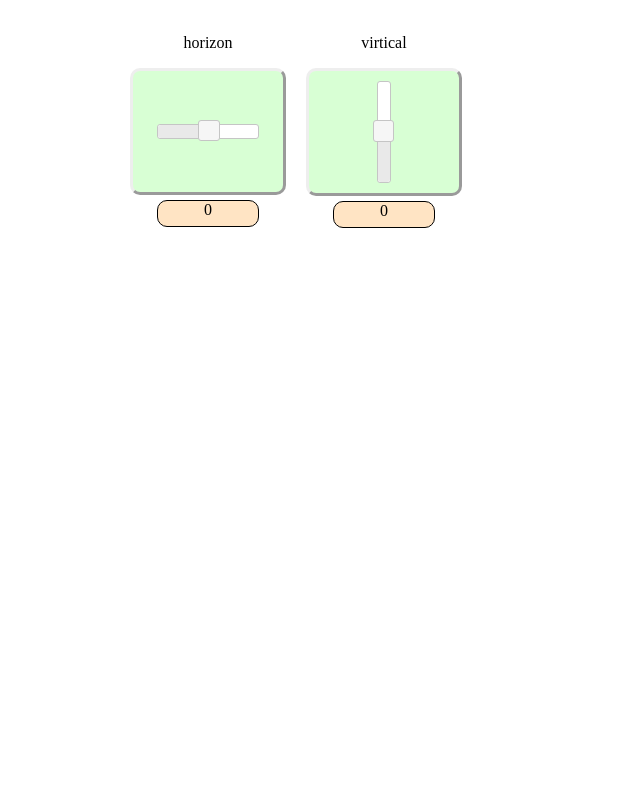
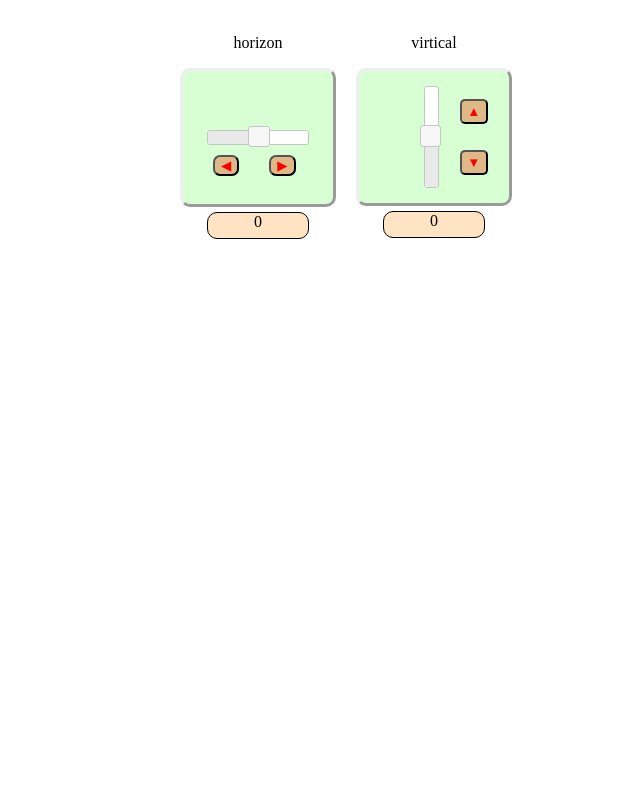
Before and after one commit to camelrush/miniRc, a Django app: page /control/template/ in a window 1280 px wide. Shown: the whole page, without its empty margins (270-910 px from the left). Run offline with Django 3.2, Linux system fonts and the light colour scheme.

Commit message:
3rd_commit

```diff
--- a/miniRcApp/static/css/styles.css
+++ b/miniRcApp/static/css/styles.css
@@ -1,5 +1,5 @@
 body {
-    width: 500px;
+    width: 400px;
     margin-right: auto;
     margin-left: auto;
 }
@@ -18,23 +18,46 @@ body {
 }
 
 .control-box-inner-virtical {
-    padding-top: 10px;
-    padding-bottom: 10px;
+    padding-top: 15px;
+    padding-bottom: 15px;
 }
 
 .control-box-inner-horizon {
-    padding-top: 53px;
-    padding-bottom: 53px;
+    padding-top: 59px;
+    padding-bottom: 59px;
 }
 
 #slider-bar-virtical {
     height: 100px;
-    margin: auto;
+    margin-left: 65px;
+    float: left;
 }
 
 #slider-bar-horizon {
     width: 100px;
     margin: auto;
+}
+
+.slider-arrow {
+    background-color: burlywood;
+    color: red;
+    text-align: center;
+}
+
+.slider-arrow-horizon {
+    float: left;
+    margin-left: 30px;
+    margin-top: 10px;
+    border-radius: 7px;
+}
+
+.slider-arrow-virtical {
+    margin: 13px;
+    border-radius: 5px;
+    padding-top: 3px;
+    padding-bottom: 3px;
+    padding-left: 5px;
+    padding-right: 5px;
 }
 
 .slider-value-box {
--- a/miniRcApp/static/js/index.js
+++ b/miniRcApp/static/js/index.js
@@ -3,26 +3,105 @@ $(document).ready(function() {
     $("#slider-bar-virtical").slider({
         orientation: 'vertical',
         animate: 'slow',
-        value: 5,
-        min: 0,
-        max: 10,
+        value: 0,
+        min: -5,
+        max: 5,
         step: 1,
         range: "min",
-        slide: function(event, ui) {
-            $("#slider-value-virtical").html(ui.value - (10 / 2));
+        change: function(event, ui) {
+            $("#slider-value-virtical").html(ui.value);
+            control_send();
         }
     });
 
     $("#slider-bar-horizon").slider({
         orientation: 'horizon',
         animate: 'slow',
-        value: 5,
-        min: 0,
-        max: 10,
+        value: 0,
+        min: -5,
+        max: 5,
         step: 1,
         range: "min",
-        slide: function(event, ui) {
-            $("#slider-value-horizon").html(ui.value - (10 / 2));
+        change: function(event, ui) {
+            $("#slider-value-horizon").html(ui.value);
+            control_send();
         }
     });
+
+    $("#slider-arrow-up").click(function() {
+        var val = $("#slider-bar-virtical").slider("value");
+        $("#slider-bar-virtical").slider("value", val + 1);
+    });
+
+    $("#slider-arrow-down").click(function() {
+        var val = $("#slider-bar-virtical").slider("value");
+        $("#slider-bar-virtical").slider("value", val - 1);
+    });
+
+    $("#slider-arrow-left").click(function() {
+        var val = $("#slider-bar-horizon").slider("value");
+        $("#slider-bar-horizon").slider("value", val - 1);
+    });
+
+    $("#slider-arrow-right").click(function() {
+        var val = $("#slider-bar-horizon").slider("value");
+        $("#slider-bar-horizon").slider("value", val + 1);
+    });
+
+    var control_send = function() {
+
+        var vval = $("#slider-bar-virtical").slider("value");
+        var hval = $("#slider-bar-horizon").slider("value");
+
+        var data = {
+            direction: "left",
+            virtical: vval,
+            horizon: hval
+        };
+
+        $.ajax({
+            type: "POST",
+            url: "http://192.168.3.24:3000/control/",
+            data: data,
+            dataType: "html"
+        }).done(function(data, textStatus, jqXHR) {
+            alert(data);
+        });
+    };
+
+    // ==============================================================
+    // Ajax to django by POST functions has probrem.
+    // refer to https://docs.djangoproject.com/en/dev/ref/csrf/#ajax
+    // ==============================================================
+    function getCookie(name) {
+        var cookieValue = null;
+        if (document.cookie && document.cookie !== '') {
+            var cookies = document.cookie.split(';');
+            for (var i = 0; i < cookies.length; i++) {
+                var cookie = cookies[i].trim();
+                // Does this cookie string begin with the name we want?
+                if (cookie.substring(0, name.length + 1) === (name + '=')) {
+                    cookieValue = decodeURIComponent(cookie.substring(name.length + 1));
+                    break;
+                }
+            }
+        }
+        return cookieValue;
+    }
+
+    var csrftoken = getCookie('csrftoken');
+
+    function csrfSafeMethod(method) {
+        // these HTTP methods do not require CSRF protection
+        return (/^(GET|HEAD|OPTIONS|TRACE)$/.test(method));
+    }
+
+    $.ajaxSetup({
+        beforeSend: function(xhr, settings) {
+            if (!csrfSafeMethod(settings.type) && !this.crossDomain) {
+                xhr.setRequestHeader("X-CSRFToken", csrftoken);
+            }
+        }
+    });
+
 });
--- a/miniRcApp/templates/index.html
+++ b/miniRcApp/templates/index.html
@@ -17,6 +17,12 @@
             <p>horizon</p>
             <div class="control-box-inner control-box-inner-horizon" id="slider-wrap-virtical">
                 <div id="slider-bar-horizon" class="slider-bar"></div>
+                <div>
+                    <button id="slider-arrow-left" class="slider-arrow slider-arrow-horizon">◀</button>
+                </div>
+                <div>
+                    <button id="slider-arrow-right" class="slider-arrow slider-arrow-horizon">▶</button>
+                </div>
             </div>
             <div class="slider-value-box" id="slider-value-box-hoizon">
                 <span class="slider-value" id="slider-value-horizon">0</span>
@@ -26,6 +32,14 @@
             <p>virtical</p>
             <div class="control-box-inner control-box-inner-virtical" id="slider-wrap-virtical">
                 <div id="slider-bar-virtical" class="slider-bar"></div>
+                <div class="slider-arrow-box-virtical">
+                    <div>
+                        <button id="slider-arrow-up" class="slider-arrow slider-arrow-virtical">▲</button>
+                    </div>
+                    <div>
+                        <button id="slider-arrow-down" class="slider-arrow slider-arrow-virtical">▼</button>
+                    </div>
+                </div>
             </div>
             <div class="slider-value-box" id="slider-value-box-virtical">
                 <span class="slider-value" id="slider-value-virtical">0</span>
--- a/miniRcApp/views.py
+++ b/miniRcApp/views.py
@@ -11,39 +11,13 @@ ON_CONTINUE_SECONDS = 3
 
 # Create your views here.
 def control(request):
-    control = direction.Direction.get_control(request.GET.get("direction"))
+    control = direction.Direction.get_control(request.POST.get("direction"))
+    print(request.POST.get("horizon"))
+    print(request.POST.get("virtical"))
     if not control is None:
         th = threading.Thread(target=action_exec(control))
         th.start()
-
     return HttpResponse("forward:" + str(apps.forward_val) + " turn:" + str(apps.turn_val))
-'''
-    PIN1 = 4
-    PIN2 = 17
-    pi = pigpio.pi()
-    try:
-        setup_PWM(PIN1 ,200, 100)
-        setup_PWM(PIN2 ,10, 100)
-        for i in range(3):
-            lighting(PIN1 ,100 ,10 ,0.05)
-            lighting(PIN2 ,100 ,10 ,0.05)
-    except KeyboardInterrupt:
-        pass
-
-def setup_PWM(PIN ,f ,r):
-    pi.set_PWM_frequecy(PIN ,f)
-    pi.set_PWM_range(PIN ,r)
-
-def lighting(PIN ,vmax ,d, t):
-    v = 0
-    while v>= 0:
-        pi.set_PWM_dutycycle(PIN ,v)
-        time.sleep(t)
-        if v >= vmax:
-            d = d * -1
-            v = v + d
-
-'''
 
 def index_template(request):
     return render(request, 'index.html')
```
